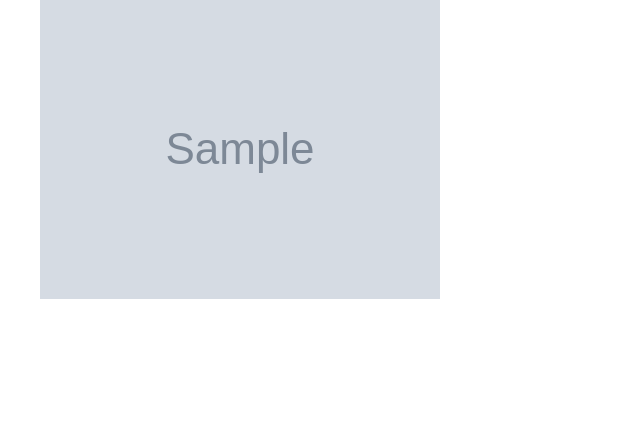
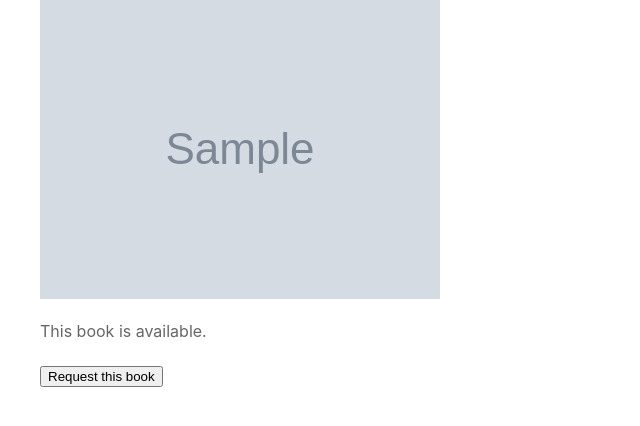
Before and after one commit to CodeHubOrg/bookxchange, a Django app: page /book/1 in a window 1280 px wide. Shown: the part 241-667 px from the top of the page, without its empty margins (0-640 px from the left). Run offline with Django 3.2, Linux system fonts and the light colour scheme; tables that the repository leaves empty hold one stand-in row (values such as "Sample post"); grey boxes marked "Sample" are stand-in pictures; some libraries are stand-ins or nearby versions.

Commit message:
make loan request form work, switch bookholder date fields to datetime

```diff
--- a/books/forms.py
+++ b/books/forms.py
@@ -98,3 +98,10 @@ class PostBookForm(forms.ModelForm):
 
 class InvalidExtension(Exception):
     """Raise for invalid image extension"""
+
+
+class RequestBookForm(forms.ModelForm):
+    class Meta:
+        model = Book
+        fields = ("status",)
+        widgets = {"status": forms.HiddenInput()}
--- a/books/models.py
+++ b/books/models.py
@@ -67,6 +67,6 @@ class Book(models.Model):
 class BookHolder(models.Model):
     book = models.ForeignKey(Book, on_delete=models.CASCADE)
     holder = models.ForeignKey(get_user_model(), on_delete=models.CASCADE)
-    date_requested = models.DateField(blank=True, null=True)
-    date_borrowed = models.DateField(blank=True, null=True)
-    date_returned = models.DateField(blank=True, null=True)
+    date_requested = models.DateTimeField(blank=True, null=True)
+    date_borrowed = models.DateTimeField(blank=True, null=True)
+    date_returned = models.DateTimeField(blank=True, null=True)
--- a/books/views.py
+++ b/books/views.py
@@ -7,8 +7,8 @@ from django.contrib.auth.forms import UserCreationForm
 from django.shortcuts import render, redirect
 from django.utils import timezone
 from django.utils.decorators import method_decorator
-from .models import Book
-from .forms import PostBookForm
+from .models import Book, BookHolder
+from .forms import PostBookForm, RequestBookForm
 
 
 class HomePageView(TemplateView):
@@ -60,8 +60,28 @@ class BookListView(TemplateView):
 
 
 class BookDetailView(TemplateView):
+    form_class = RequestBookForm
     template_name = "books/book_detail.html"
 
     def get(self, request, pk):
         book = Book.objects.get(pk=pk)
-        return render(request, self.template_name, {"book": book})
+        form = self.form_class()
+        return render(
+            request, self.template_name, {"book": book, "form": form}
+        )
+
+    def post(self, request, pk):
+        book = Book.objects.get(pk=pk)
+        form = self.form_class(request.POST)
+        if form.is_valid():
+            if request.user.is_authenticated:
+                if book.status == "AV":
+                    BookHolder.objects.create(
+                        book=book,
+                        holder=request.user,
+                        date_requested=timezone.now(),
+                    )
+                book.status = form.instance.status
+            book.save()
+            return HttpResponseRedirect("/books")
+        return render(request, self.template_name, {"form": form})
--- a/templates/books/book_detail.html
+++ b/templates/books/book_detail.html
@@ -6,12 +6,42 @@
 <p>by {{ book.author }}</p>
 
 {% if user.is_authenticated %}
-<p><a href="{{ book.update_url }}">Update this book</a></p>
+  <p><a href="{{ book.update_url }}">Update this book</a></p>
 {% endif %}
+
 
 <p>&nbsp;</p>
 {% if book.cover %}
-<img src="{{ book.cover.url }}" alt="Cover {{ book.title }}" />
+  <img src="{{ book.cover.url }}" alt="Cover {{ book.title }}" />
 {% endif %}
 
+
+{% if book.status == 'AV' %}
+  <p>This book is available.</p>
+{% elif book.status == 'RQ' %}
+  <p>Somebody has requested this book.</p>
+{% elif book.status == 'OL' %}
+  <p>This book is currently on loan.</p>
+{% elif book.status == 'NA' %}
+  <p>This book is not on loan, but not available for other reasons.</p>
+{% endif %}
+
+
+
+<form method="post" class="book__form" action="">
+{% csrf_token %}
+
+{% if book.status == 'AV' %}
+
+  <input type="hidden" name="status" value="RQ" id="id_status">
+  <button type="submit">Request this book</button>
+
+{% else %}
+
+  <input type="hidden" name="status" value="{{ book.status }}" id="id_status">
+  <button type="submit">Register your interest</button>
+{% endif %}
+
+</form>
+
 {% endblock %}
```
Also changed, not shown: books/migrations/0006_auto_20181130_0201.py (added).
